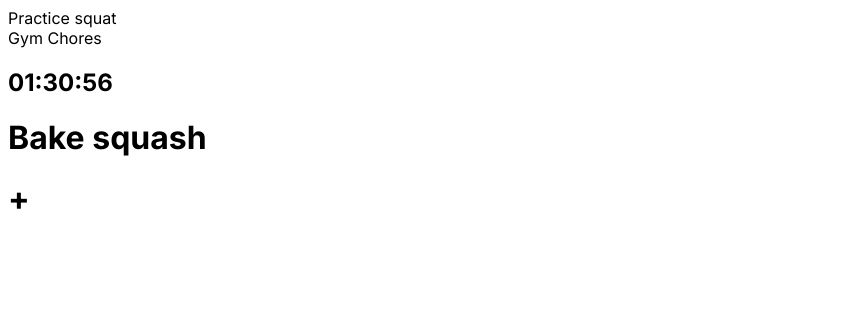
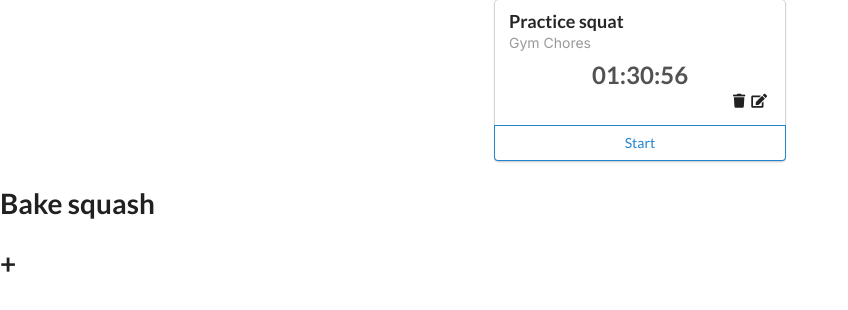
Before and after one commit to HongyuZhuz/timer_app, a Next.js app in the folder timer-app/: page / in a window 1280 px wide. Shown: the top 310 px of the page, without its empty margins (0-848 px from the left). Built offline with nearby package versions, Linux system fonts and the light colour scheme.

Commit message:
setted up the semantic.css

```diff
--- a/timer-app/src/app/page.js
+++ b/timer-app/src/app/page.js
@@ -2,6 +2,7 @@ import Image from 'next/image'
 import styles from './page.module.css'
 import { v4 as uuidv4 } from 'uuid';
 import { newTimer, findById, renderElapsedString } from './helpers.js';
+import 'semantic-ui-css/semantic.min.css';
 
 
 const timers=[
@@ -92,9 +93,15 @@ const Timer=({title,project,id,elapsed,runningSince})=>{
         </div>
         <div className='extracontent'>
           <span className='right floated edit icon'>
+            <i className='edit icon'/>
+          </span>
+          <span className='right floated trash icon'>
             <i className='trash icon'/>
           </span>
         </div>
+      </div>
+      <div className = 'ui bottom attached blue basic button'>
+        Start
       </div>
     </div>
   )
```
